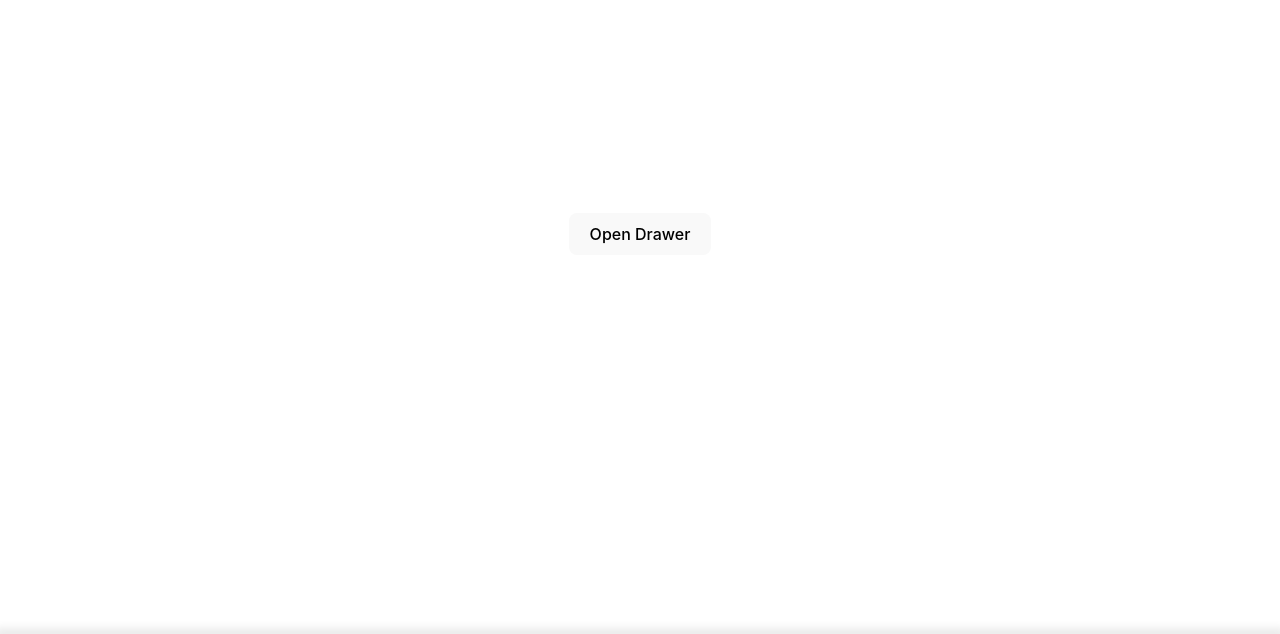
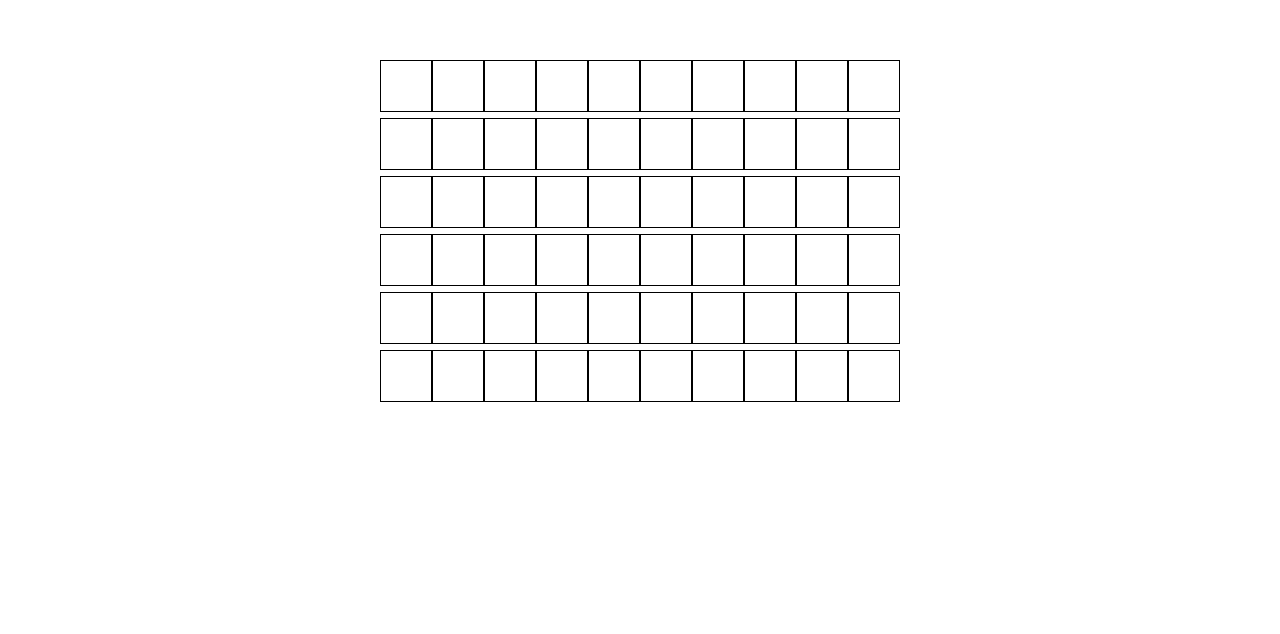
Before and after one commit to VENI-VIDIVICI/react-base, a React (Vite) app: page / in a window 1280 px wide. Shown: the part 166-800 px from the top of the page. Built offline with nearby package versions, Linux system fonts and the light colour scheme.

Commit message:
select-box 初步

```diff
--- a/src/App.tsx
+++ b/src/App.tsx
@@ -2,11 +2,12 @@ import "./App.css";
 // import ResizeObserveDemo from './components/observe/demo'
 // import OverflowDemo from "./components/overflow/demo";
 // import KeyWordsDemo from "./components/keyword/demo";
-import DrawerDemo from "./components/drawer/demo";
+// import DrawerDemo from "./components/drawer/demo";
+import SelectBoxDemo from "./components/select-box/demo";
 function App() {
   return (
     <>
-      <DrawerDemo />
+      <SelectBoxDemo />
     </>
   );
 }
--- /dev/null
+++ b/src/components/select-box/demo.tsx
@@ -0,0 +1,12 @@
+import { useState } from "react";
+import SelectBox from ".";
+
+export default function SelectBoxDemo() {
+    const inintialOptions = Array.from({ length: 6 }, () =>{
+        return Array.from({ length: 10 }, () => {
+            return false;
+        })
+    })
+  const [options, setOptions] = useState<boolean[][]>(inintialOptions);
+  return <SelectBox options={options} onChange={setOptions} />;
+}
--- /dev/null
+++ b/src/components/select-box/index.tsx
@@ -0,0 +1,133 @@
+import React, { FC, useEffect, useMemo, useRef, useState } from "react";
+
+interface SelectBoxProps {
+  options: boolean[][];
+  onChange: (value: boolean[][]) => void;
+}
+interface RowProps {
+  row: boolean[];
+  isInging: boolean[];
+  setStartPositon?: (value: number) => void;
+  setEndPosition?: (value: number) => void;
+}
+interface CellProps {
+  value: boolean;
+  itemKey: number;
+  isInging: boolean;
+  setStartPositon?: (value: number) => void;
+  setEndPosition?: (value: number) => void;
+}
+
+const SelectBox: React.FC<SelectBoxProps> = ({ options, onChange }) => {
+  const [isMouseDown, setIsMouseDown] = useState(false);
+  const [startPosition, setStartPositon] = useState([-1, -1]);
+  const [endPosition, setEndPosition] = useState([-1, -1]);
+  const selectInging = useMemo(() => {
+    const newSelectState = options.map((row) => row.map(() => false));
+    if (startPosition[0] === -1 || endPosition[0] === -1) return newSelectState;
+    for (let i = startPosition[0]; i <= endPosition[0]; i++) {
+      for (let j = startPosition[1]; j <= endPosition[1]; j++) {
+        newSelectState[i][j] = true;
+      }
+    }
+    return newSelectState;
+  }, [startPosition, endPosition, options]);
+  const changeState = () => {
+    if (startPosition[0] === -1 || endPosition[0] === -1) return;
+    for(let i = startPosition[0]; i <= endPosition[0]; i++) {
+        for(let j = startPosition[1]; j <= endPosition[1]; j++) {
+            options[i][j] = !options[i][j];
+        }
+    }
+    onChange(options);
+    setEndPosition([-1, -1]);
+    setStartPositon([-1, -1]);
+    setIsMouseDown(false);
+  }
+  const handle = useRef(changeState)
+  handle.current = changeState
+  useEffect(() => {
+    const eventListem = () => handle.current()
+    window.addEventListener("mouseup", eventListem)
+    return () => {
+        window.removeEventListener("mouseup", eventListem)
+    }
+  }, [])
+  if (!options) return null;
+  return (
+    <div>
+      {options.map((row, index) => (
+        <Row
+          key={index}
+          row={row}
+          setStartPositon={(value) => {
+            setIsMouseDown(true);
+            setStartPositon([index, value]);
+          }}
+          isInging={selectInging[index]}
+          setEndPosition={(value) => {
+            if (!isMouseDown) return;
+            setEndPosition([index, value]);
+          }}
+        />
+      ))}
+    </div>
+  );
+};
+const Cell: FC<CellProps> = ({
+  value,
+  itemKey,
+  setStartPositon,
+  setEndPosition,
+  isInging,
+}) => {
+  // mouseDown, and mouseMove are not used\
+  const checkBoxRef = useRef<HTMLInputElement>(null);
+  const onMouseDown = (e: React.MouseEvent<HTMLInputElement>) => {
+    if (setStartPositon) {
+      setStartPositon(itemKey);
+    }
+  };
+  const onMouseMove = (e: React.MouseEvent<HTMLInputElement>) => {
+    if (setEndPosition) {
+      setEndPosition(itemKey);
+    }
+  };
+  const style: React.CSSProperties = {
+    border: "1px solid black",
+    width: "50px",
+    height: "50px",
+    display: "inline-block",
+    textAlign: "center",
+    lineHeight: "50px",
+  };
+  if (isInging) {
+    style.backgroundColor = "gray";
+  } else if (value) {
+    style.backgroundColor = "blue";
+  }
+  return (
+    <div
+      ref={checkBoxRef}
+      style={style}
+      onMouseDown={onMouseDown}
+      onMouseMove={onMouseMove}
+    />
+  );
+};
+const Row: FC<RowProps> = ({ row, isInging, ...rest }) => {
+  return (
+    <div>
+      {row.map((value, index) => (
+        <Cell
+          key={index}
+          value={value}
+          itemKey={index}
+          {...rest}
+          isInging={isInging[index]}
+        />
+      ))}
+    </div>
+  );
+};
+export default SelectBox;
```
